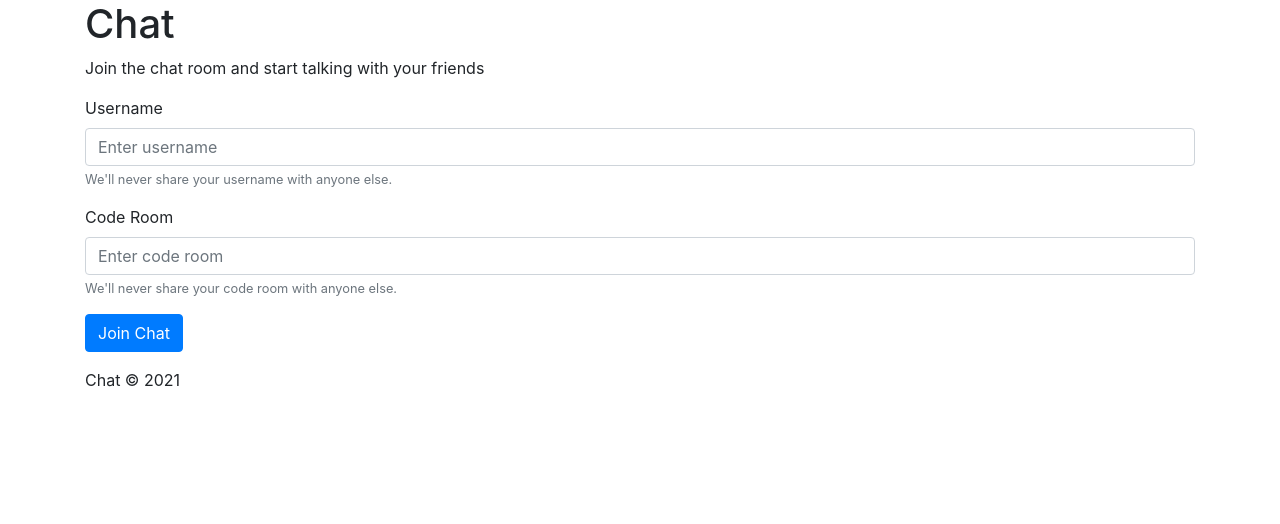
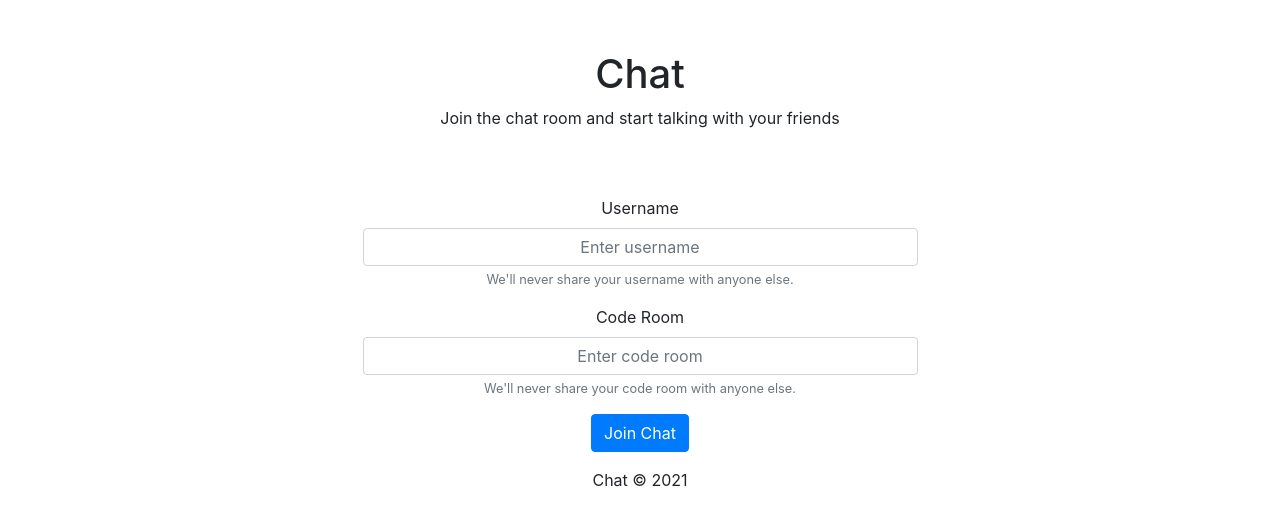
Before and after one commit to Cruz1122/ms-chat-funeraria.2024, a plain HTML site: page login.html in a window 1280 px wide. Drawn offline with nearby package versions, Linux system fonts and the light colour scheme.

Commit message:
Actualizacion de los estilos del Chat/login

```diff
--- a/login.html
+++ b/login.html
@@ -4,6 +4,28 @@
         <title>Chat</title>
         <!-- Add tag for bootstrap css -->
         <link rel="stylesheet" href="https://stackpath.bootstrapcdn.com/bootstrap/4.5.2/css/bootstrap.min.css" />
+        <style>
+            .body {
+                font-family:Arial, Helvetica, sans-serif;
+                margin: 0;
+                padding: 0;
+            }
+            .hero-inner {
+                text-align: center;
+                padding: 50px 0;
+            }
+            .container {
+                text-align: center;
+            }
+            .form-group input {
+                width: 50%;
+                text-align: center;
+                margin: 0 auto; /* Esto centra el input horizontalmente */
+                display: block; /* Esto hace que el input ocupe todo el ancho disponible */
+            }
+        </style>
+
+
     </head>
     <body>
 
@@ -18,14 +40,12 @@
         <!-- Add a responsive form to login an user to chat with code room and username using bootstrap CSS framework -->
         <section class="container">
             <form>
-                <div class="form-group
-                ">
+                <div class="form-group">
                     <label for="username">Username</label>
                     <input type="text" class="form-control" id="username" aria-describedby="usernameHelp" placeholder="Enter username">
                     <small id="usernameHelp" class="form-text text-muted">We'll never share your username with anyone else.</small>
                 </div>
-                <div class="form-group
-                ">
+                <div class="form-group">
                     <label for="codeRoom">Code Room</label>
                     <input type="text" class="form-control" id="codeRoom" aria-describedby="codeRoomHelp" placeholder="Enter code room">
                     <small id="codeRoomHelp" class="form-text text-muted">We'll never share your code room with anyone else.</small>
```
Also changed, not shown: 1 other file.
